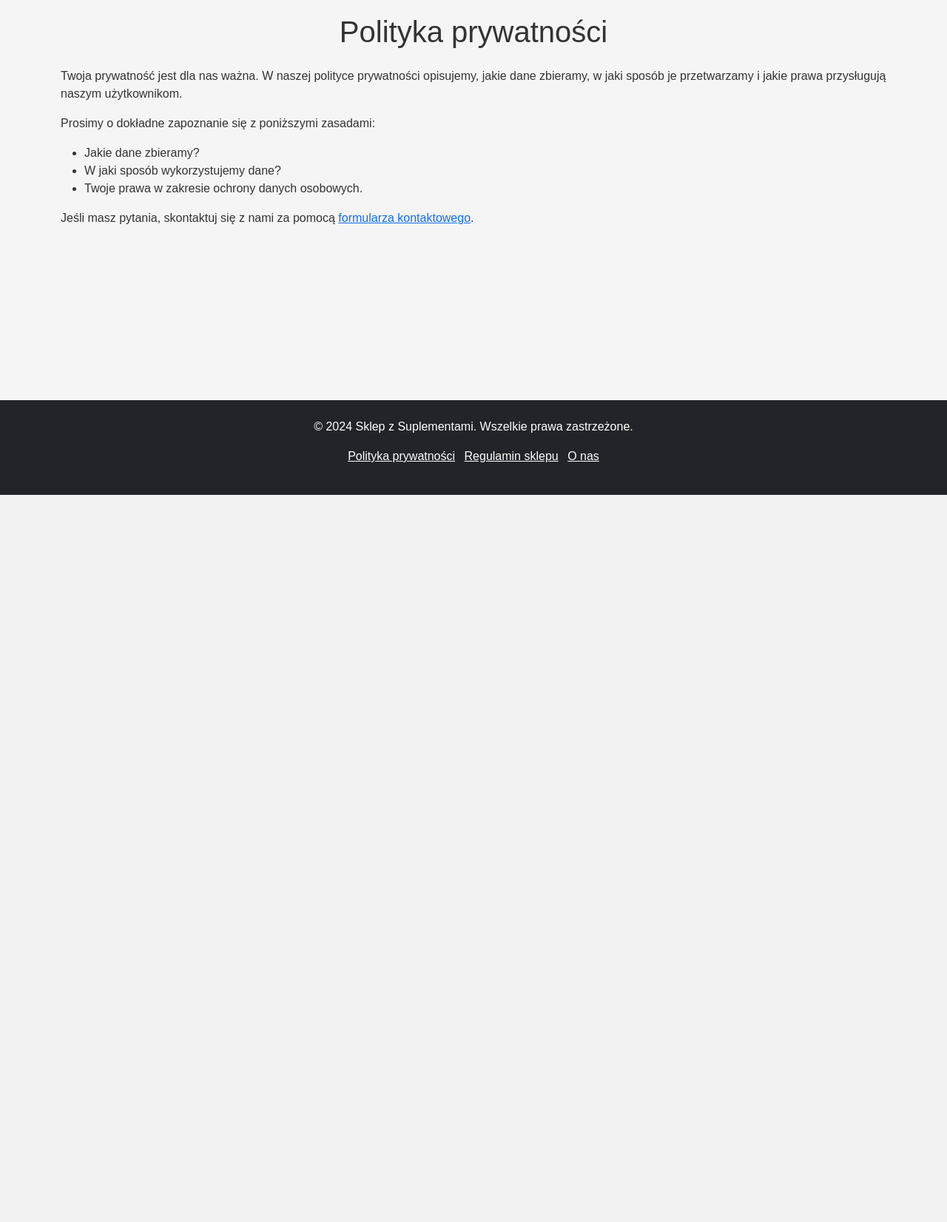
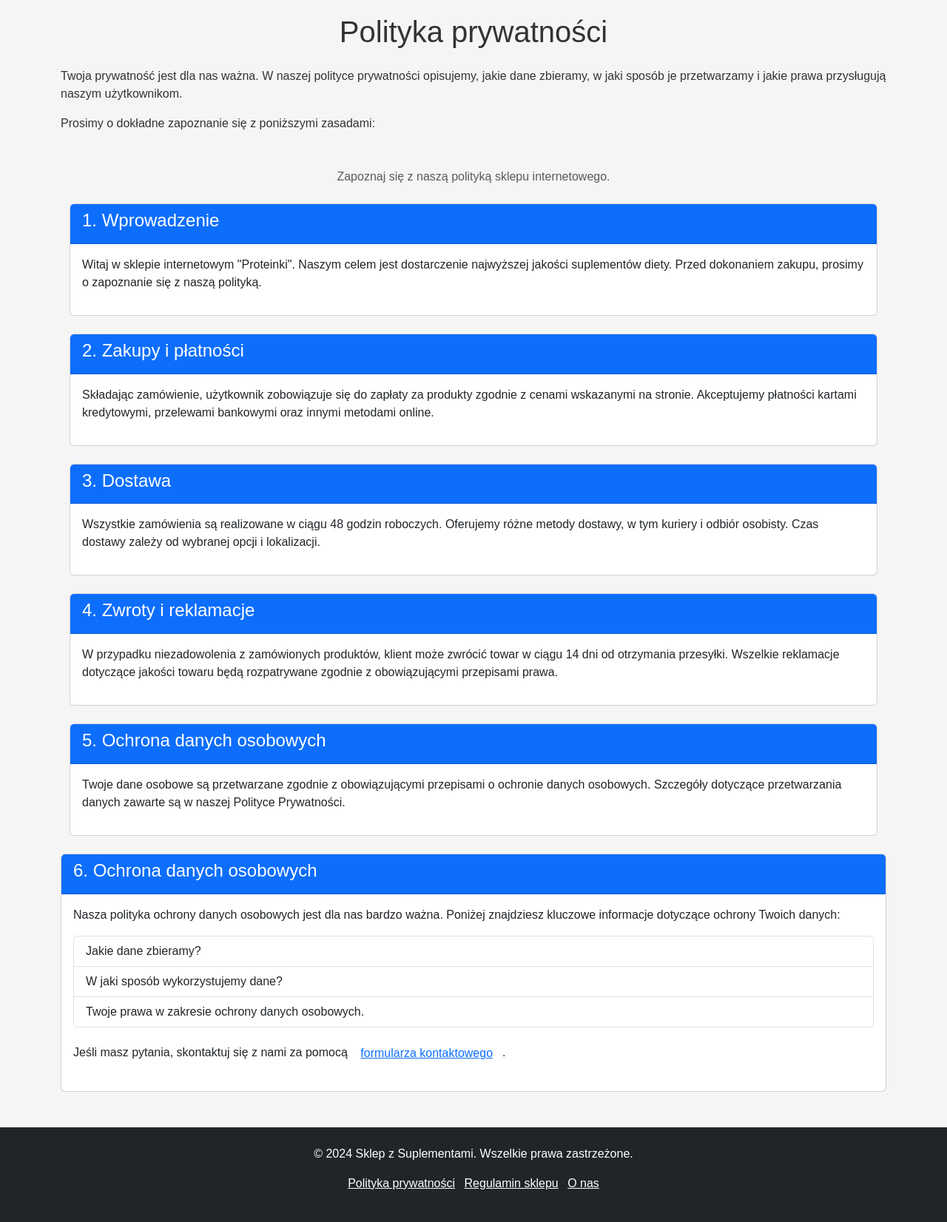
Before and after one commit to robotboj45/Proteinki-main, a PHP site: page /policy/privacy.html in a window 1280 px wide. Shown: the part 131-1783 px from the top of the page at 74% size. Before the commit the page ends 800 px from the top, so only its background shows below. Run offline with PHP 8.4, Linux system fonts and the light colour scheme.

Commit message:
dodano zasady, regulamin, animacje do index oraz menu, naprawiono wyswietlanie produktów w kategorii oraz inne bledy

```diff
--- a/root/account/user_panel.php
+++ b/root/account/user_panel.php
@@ -61,9 +61,9 @@ if (!empty($order_ids)) {
             <nav>
                 <ul class="nav">
                     <li class="nav-item"><a class="nav-link" href="../index.php">Strona główna</a></li>
-                    <li class="nav-item"><a class="nav-link" href="../policy/privacy.php">Polityka prywatności</a></li>
-                    <li class="nav-item"><a class="nav-link" href="../policy/terms.php">Regulamin</a></li>
-                    <li class="nav-item"><a class="nav-link" href="../cart.php"><i class="fas fa-shopping-cart"></i> Koszyk</a></li>
+                    <li class="nav-item"><a class="nav-link" href="/policy/privacy.html">Polityka prywatności</a></li>
+                    <li class="nav-item"><a class="nav-link" href="/policy/terms.html">Regulamin</a></li>
+                    <li class="nav-item"><a class="nav-link" href="../checkout/cart.php"><i class="fas fa-shopping-cart"></i> Koszyk</a></li>
                     <li class="nav-item"><a class="nav-link" href="user_panel.php">Panel Użytkownika</a></li>
                     <li class="nav-item"><a class="nav-link" href="../backend/logout.php">Wyloguj się</a></li>
                 </ul>
--- a/root/categories/Aminokwasy.php
+++ b/root/categories/Aminokwasy.php
@@ -63,10 +63,10 @@ if (!$con) {
                 </a>
                 <ul class="dropdown-menu" aria-labelledby="accountDropdown">
                     <?php if(isset($user_data['username'])): ?>
-                        <li><a class="dropdown-item" href="account/logout.php">Wyloguj się</a></li>
+                        <li><a class="dropdown-item" href="../backend/logout.php">Wyloguj się</a></li>
                     <?php else: ?>
-                        <li><a class="dropdown-item" href="account/login.php">Logowanie</a></li>
-                        <li><a class="dropdown-item" href="account/register.php">Rejestracja</a></li>
+                        <li><a class="dropdown-item" href="../account/login.html">Logowanie</a></li>
+                        <li><a class="dropdown-item" href="../account/register.html">Rejestracja</a></li>
                     <?php endif; ?>
                 </ul>
             </li>
--- a/root/categories/Regeneracja i Zdrowie.php
+++ b/root/categories/Regeneracja i Zdrowie.php
@@ -63,10 +63,10 @@ if (!$con) {
                 </a>
                 <ul class="dropdown-menu" aria-labelledby="accountDropdown">
                     <?php if(isset($user_data['username'])): ?>
-                        <li><a class="dropdown-item" href="account/logout.php">Wyloguj się</a></li>
+                        <li><a class="dropdown-item" href="../backend/logout.php">Wyloguj się</a></li>
                     <?php else: ?>
-                        <li><a class="dropdown-item" href="account/login.php">Logowanie</a></li>
-                        <li><a class="dropdown-item" href="account/register.php">Rejestracja</a></li>
+                        <li><a class="dropdown-item" href="../account/login.html">Logowanie</a></li>
+                        <li><a class="dropdown-item" href="../account/register.html">Rejestracja</a></li>
                     <?php endif; ?>
                 </ul>
             </li>
--- a/root/categories/Spalacze Tłuszczu.php
+++ b/root/categories/Spalacze Tłuszczu.php
@@ -63,10 +63,10 @@ if (!$con) {
                 </a>
                 <ul class="dropdown-menu" aria-labelledby="accountDropdown">
                     <?php if(isset($user_data['username'])): ?>
-                        <li><a class="dropdown-item" href="account/logout.php">Wyloguj się</a></li>
+                        <li><a class="dropdown-item" href="../backend/logout.php">Wyloguj się</a></li>
                     <?php else: ?>
-                        <li><a class="dropdown-item" href="account/login.php">Logowanie</a></li>
-                        <li><a class="dropdown-item" href="account/register.php">Rejestracja</a></li>
+                        <li><a class="dropdown-item" href="../account/login.html">Logowanie</a></li>
+                        <li><a class="dropdown-item" href="../account/register.html">Rejestracja</a></li>
                     <?php endif; ?>
                 </ul>
             </li>
--- a/root/categories/Suplementy Białkowe.php
+++ b/root/categories/Suplementy Białkowe.php
@@ -63,10 +63,10 @@ if (!$con) {
                 </a>
                 <ul class="dropdown-menu" aria-labelledby="accountDropdown">
                     <?php if(isset($user_data['username'])): ?>
-                        <li><a class="dropdown-item" href="account/logout.php">Wyloguj się</a></li>
+                        <li><a class="dropdown-item" href="../backend/logout.php">Wyloguj się</a></li>
                     <?php else: ?>
-                        <li><a class="dropdown-item" href="account/login.php">Logowanie</a></li>
-                        <li><a class="dropdown-item" href="account/register.php">Rejestracja</a></li>
+                        <li><a class="dropdown-item" href="../account/login.html">Logowanie</a></li>
+                        <li><a class="dropdown-item" href="../account/register.html">Rejestracja</a></li>
                     <?php endif; ?>
                 </ul>
             </li>
--- a/root/categories/Suplementy Kreatynowe.php
+++ b/root/categories/Suplementy Kreatynowe.php
@@ -63,10 +63,10 @@ if (!$con) {
                 </a>
                 <ul class="dropdown-menu" aria-labelledby="accountDropdown">
                     <?php if(isset($user_data['username'])): ?>
-                        <li><a class="dropdown-item" href="account/logout.php">Wyloguj się</a></li>
+                        <li><a class="dropdown-item" href="../backend/logout.php">Wyloguj się</a></li>
                     <?php else: ?>
-                        <li><a class="dropdown-item" href="account/login.php">Logowanie</a></li>
-                        <li><a class="dropdown-item" href="account/register.php">Rejestracja</a></li>
+                        <li><a class="dropdown-item" href="../account/login.html">Logowanie</a></li>
+                        <li><a class="dropdown-item" href="../account/register.html">Rejestracja</a></li>
                     <?php endif; ?>
                 </ul>
             </li>
--- a/root/categories/Witaminy i Minerały.php
+++ b/root/categories/Witaminy i Minerały.php
@@ -63,10 +63,10 @@ if (!$con) {
                 </a>
                 <ul class="dropdown-menu" aria-labelledby="accountDropdown">
                     <?php if(isset($user_data['username'])): ?>
-                        <li><a class="dropdown-item" href="account/logout.php">Wyloguj się</a></li>
+                        <li><a class="dropdown-item" href="../backend/logout.php">Wyloguj się</a></li>
                     <?php else: ?>
-                        <li><a class="dropdown-item" href="account/login.php">Logowanie</a></li>
-                        <li><a class="dropdown-item" href="account/register.php">Rejestracja</a></li>
+                        <li><a class="dropdown-item" href="../account/login.html">Logowanie</a></li>
+                        <li><a class="dropdown-item" href="../account/register.html">Rejestracja</a></li>
                     <?php endif; ?>
                 </ul>
             </li>
--- a/root/checkout/cart.php
+++ b/root/checkout/cart.php
@@ -92,10 +92,10 @@ if (isset($_GET['message'])) {
                         <a class="nav-link text-white" href="../index.php">Strona główna</a>
                     </li>
                     <li class="nav-item">
-                        <a class="nav-link text-white" href="../policy/privacy.php">Polityka prywatności</a>
+                        <a class="nav-link text-white" href="../policy/privacy.html">Polityka prywatności</a>
                     </li>
                     <li class="nav-item">
-                        <a class="nav-link text-white" href="../policy/terms.php">Regulamin</a>
+                        <a class="nav-link text-white" href="../policy/terms.html">Regulamin</a>
                     </li>
                     <li class="nav-item">
                         <a class="nav-link text-white" href="cart.php"><i class="fas fa-shopping-cart"></i> Koszyk</a>
--- a/root/css/style.css
+++ b/root/css/style.css
@@ -226,3 +226,36 @@ footer {
     .social-icons a:hover {
         transform: scale(1.2);
     }
+.products .card img {
+    transition: transform 0.3s ease, box-shadow 0.3s ease;
+}
+
+.products .card img:hover {
+    transform: scale(1.1);
+    box-shadow: 0 8px 20px rgba(0, 0, 0, 0.2);
+}
+
+
+/* Animacja dla linków w stopce */
+footer .list-inline-item a {
+    transition: color 0.3s ease, text-shadow 0.3s ease;
+}
+
+footer .list-inline-item a:hover {
+    color: #ffd700;
+    text-shadow: 0 0 5px rgba(255, 215, 0, 0.8);
+}
+/* Animacje dla rozwijanego menu */
+.offcanvas .nav-link {
+    transition: color 0.3s ease, transform 0.3s ease;
+}
+
+.offcanvas .nav-link:hover {
+    color: #ffd700;
+    transform: translateX(10px);
+}
+
+.offcanvas .dropdown-menu.show {
+    transform: translateY(0);
+    opacity: 1;
+}
--- a/root/index.php
+++ b/root/index.php
@@ -20,6 +20,8 @@ $username = $is_logged_in ? htmlspecialchars($_SESSION['user_name']) : null;
     <link rel="stylesheet" href="css/style.css">
     <link href="https://fonts.googleapis.com/css2?family=Poppins:wght@300;400;600&display=swap" rel="stylesheet">
     <link rel="stylesheet" href="https://cdnjs.cloudflare.com/ajax/libs/font-awesome/6.0.0-beta3/css/all.min.css">
+    <link href="https://cdnjs.cloudflare.com/ajax/libs/font-awesome/5.15.4/css/all.min.css" rel="stylesheet">
+
 </head>
 <body>
     <header class="bg-dark text-white py-3">
--- a/root/policy/privacy.html
+++ b/root/policy/privacy.html
@@ -24,10 +24,10 @@
                         <a class="nav-link text-white" href="../contact/contact.php">Kontakt</a>
                     </li>
                     <li class="nav-item">
-                        <a class="nav-link text-white" href="../policy/privacy.php">Polityka prywatności</a>
+                        <a class="nav-link text-white" href="../policy/privacy.html">Polityka prywatności</a>
                     </li>
                     <li class="nav-item">
-                        <a class="nav-link text-white" href="../policy/terms.php">Regulamin</a>
+                        <a class="nav-link text-white" href="../policy/terms.html">Regulamin</a>
                     </li>
                     <li class="nav-item">
                         <a class="nav-link text-white" href="../checkout/cart.php"><i class="fas fa-shopping-cart"></i> Koszyk</a>
@@ -42,12 +42,75 @@
         <h1 class="text-center mb-4">Polityka prywatności</h1>
         <p>Twoja prywatność jest dla nas ważna. W naszej polityce prywatności opisujemy, jakie dane zbieramy, w jaki sposób je przetwarzamy i jakie prawa przysługują naszym użytkownikom.</p>
         <p>Prosimy o dokładne zapoznanie się z poniższymi zasadami:</p>
-        <ul>
-            <li>Jakie dane zbieramy?</li>
-            <li>W jaki sposób wykorzystujemy dane?</li>
-            <li>Twoje prawa w zakresie ochrony danych osobowych.</li>
-        </ul>
-        <p>Jeśli masz pytania, skontaktuj się z nami za pomocą <a href="../contact/contact.php">formularza kontaktowego</a>.</p>
+
+        <div class="container mt-5">
+            <header class="mb-4">
+                <p class="text-center text-muted">Zapoznaj się z naszą polityką sklepu internetowego.</p>
+            </header>
+
+            <div class="card">
+                <div class="card-header bg-primary text-white">
+                    <h4>1. Wprowadzenie</h4>
+                </div>
+                <div class="card-body">
+                    <p>Witaj w sklepie internetowym "Proteinki". Naszym celem jest dostarczenie najwyższej jakości suplementów diety. Przed dokonaniem zakupu, prosimy o zapoznanie się z naszą polityką.</p>
+                </div>
+            </div>
+
+            <div class="card mt-4">
+                <div class="card-header bg-primary text-white">
+                    <h4>2. Zakupy i płatności</h4>
+                </div>
+                <div class="card-body">
+                    <p>Składając zamówienie, użytkownik zobowiązuje się do zapłaty za produkty zgodnie z cenami wskazanymi na stronie. Akceptujemy płatności kartami kredytowymi, przelewami bankowymi oraz innymi metodami online.</p>
+                </div>
+            </div>
+
+            <div class="card mt-4">
+                <div class="card-header bg-primary text-white">
+                    <h4>3. Dostawa</h4>
+                </div>
+                <div class="card-body">
+                    <p>Wszystkie zamówienia są realizowane w ciągu 48 godzin roboczych. Oferujemy różne metody dostawy, w tym kuriery i odbiór osobisty. Czas dostawy zależy od wybranej opcji i lokalizacji.</p>
+                </div>
+            </div>
+
+            <div class="card mt-4">
+                <div class="card-header bg-primary text-white">
+                    <h4>4. Zwroty i reklamacje</h4>
+                </div>
+                <div class="card-body">
+                    <p>W przypadku niezadowolenia z zamówionych produktów, klient może zwrócić towar w ciągu 14 dni od otrzymania przesyłki. Wszelkie reklamacje dotyczące jakości towaru będą rozpatrywane zgodnie z obowiązującymi przepisami prawa.</p>
+                </div>
+            </div>
+
+            <div class="card mt-4">
+                <div class="card-header bg-primary text-white">
+                    <h4>5. Ochrona danych osobowych</h4>
+                </div>
+                <div class="card-body">
+                    <p>Twoje dane osobowe są przetwarzane zgodnie z obowiązującymi przepisami o ochronie danych osobowych. Szczegóły dotyczące przetwarzania danych zawarte są w naszej Polityce Prywatności.</p>
+                </div>
+            </div>
+        </div>
+
+        <div class="card mt-4">
+            <div class="card-header bg-primary text-white">
+                <h4>6. Ochrona danych osobowych</h4>
+            </div>
+            <div class="card-body">
+                <p>Nasza polityka ochrony danych osobowych jest dla nas bardzo ważna. Poniżej znajdziesz kluczowe informacje dotyczące ochrony Twoich danych:</p>
+
+                <ul class="list-group">
+                    <li class="list-group-item">Jakie dane zbieramy?</li>
+                    <li class="list-group-item">W jaki sposób wykorzystujemy dane?</li>
+                    <li class="list-group-item">Twoje prawa w zakresie ochrony danych osobowych.</li>
+                </ul>
+
+                <p class="mt-3">Jeśli masz pytania, skontaktuj się z nami za pomocą <a href="../contact/contact.php" class="btn btn-link">formularza kontaktowego</a>.</p>
+            </div>
+        </div>
+
     </section>
 
     <!-- Footer -->
```
Also changed, not shown: root/categories/category.php (+56 -2 lines), root/categories/product.php (added, +75 -0 lines), root/policy/terms.html (+72 -3 lines), root/img/zdjecie2.jpg.
